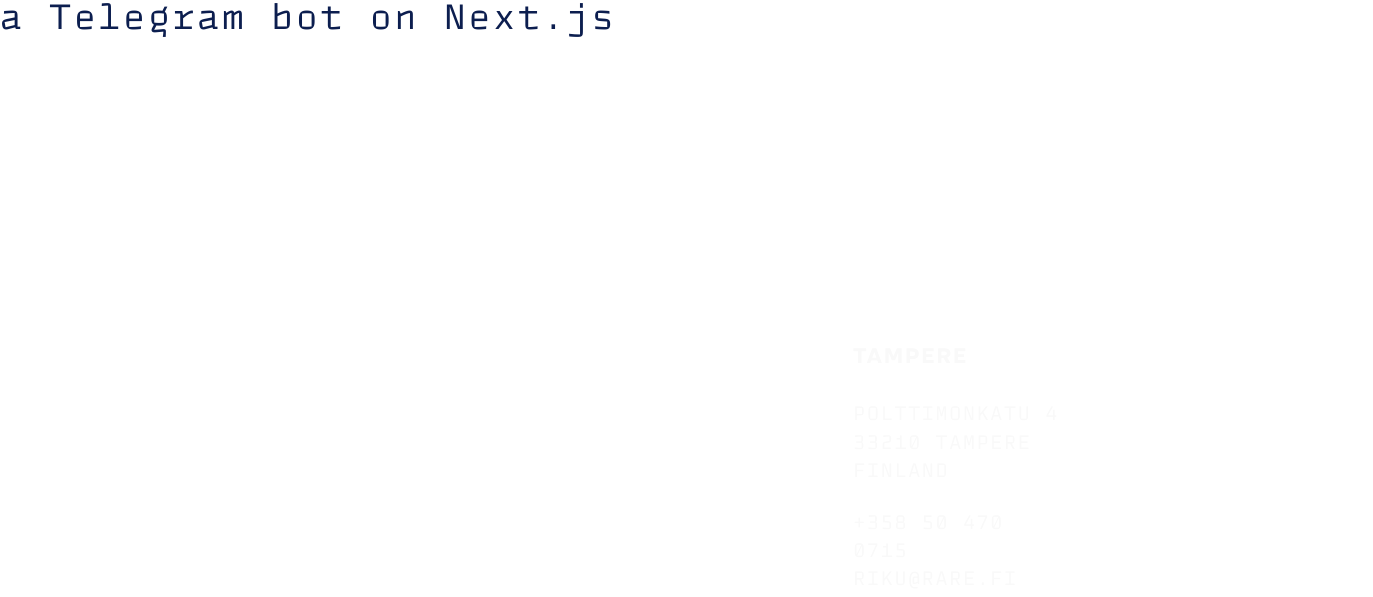
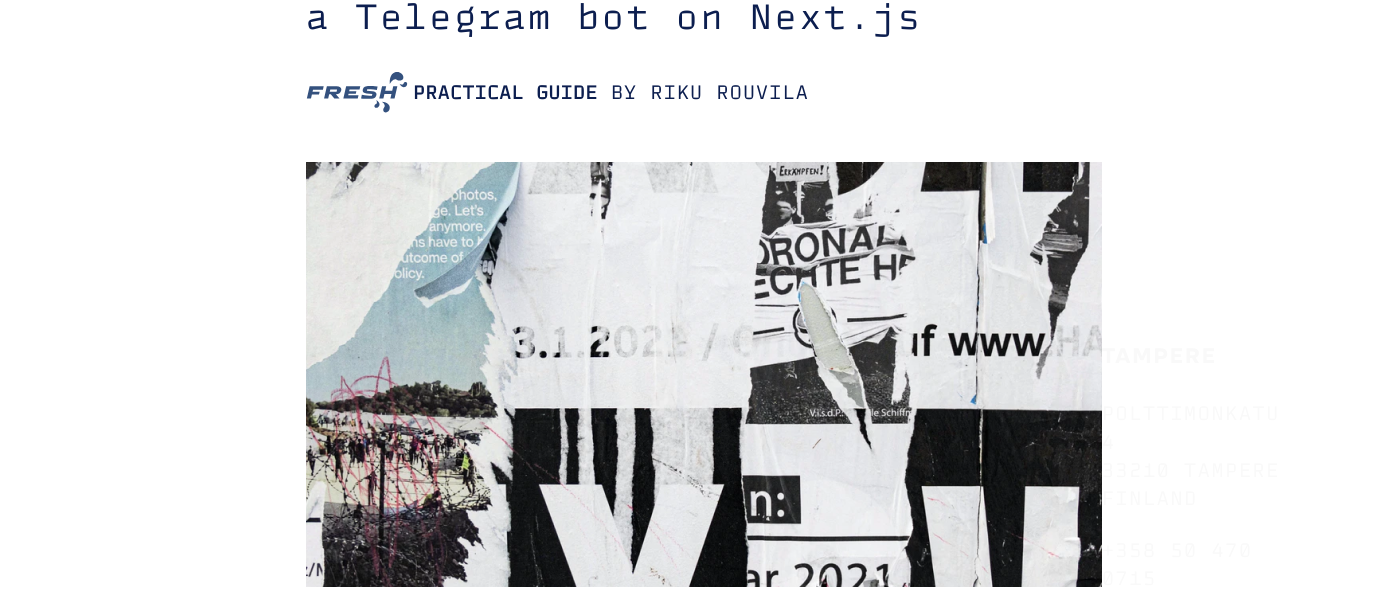
Before and after one commit to rareagency/rare.fi, a Next.js app: page /stories in a window 1280 px wide. Shown: the part 271-868 px from the top of the page, 1373 px wide, since content can reach past the window. Built offline with nearby package versions, Linux system fonts and the light colour scheme; a small style sheet from the web is missing; what cntl would draw is missing.

Commit message:
Featured story (#14)

```diff
--- a/components/Company/FeatureBox.tsx
+++ b/components/Company/FeatureBox.tsx
@@ -21,7 +21,7 @@ const FeatureBox = () => {
   return (
     <section className="layout-grid col-all pt-32">
       <h5 className="col-start-2 col-span-1">Exceptional tech side</h5>
-      <p className="col-start-4 col-span-4 md:col-start-2 md:row-start-2 md:col-span-2">
+      <p className="paragraph col-start-4 col-span-4 md:col-start-2 md:row-start-2 md:col-span-2">
         We fight mediocrity in development practices and insert ourselves to the
         product teams to tackle projects with confidence, together.
       </p>
--- a/components/Footer/BottomFooter.tsx
+++ b/components/Footer/BottomFooter.tsx
@@ -11,6 +11,7 @@ const container = cntl`
   pt-8
   pb-6
   md:pl-8
+  items-center
 `;
 
 const stories = cntl`
--- a/components/Stories/FeaturedStory.tsx
+++ b/components/Stories/FeaturedStory.tsx
@@ -1,12 +1,29 @@
 import React from "react";
+import Image from "next/image";
 
 const FeaturedStory = () => (
-  <section id="featured-story" className="col-start-2 col-span-4 mt-12">
+  <article id="featured-story" className="col-start-2 col-span-6 mt-12">
     <h2 className="text-4xl leading-relaxed text-dark-blue pt-6 pb-6">
       What I learned from building
       <br />a Telegram bot on Next.js
     </h2>
-  </section>
+
+    <p className="flex items-center">
+      <img src="/static/icons/fresh.svg" alt="Fresh" width="107" height="44" />
+      <span className="tag">
+        <b className="tag font-bold">Practical guide</b> by Riku Rouvila
+      </span>
+    </p>
+
+    <div className="relative md:h-[200px] lg:h-[350px] h-[425px] mt-12 mb-12">
+      <Image
+        src="/static/featured-article.png"
+        layout="fill"
+        objectFit="cover"
+        priority
+      />
+    </div>
+  </article>
 );
 
 export default FeaturedStory;
--- a/styles/globals.css
+++ b/styles/globals.css
@@ -86,7 +86,6 @@
     text-transform: uppercase;
   }
 
-  p,
   .paragraph {
     @apply font-default text-dark-blue;
     font-size: 24px;
```
Also changed, not shown: public/static/featured-article.png (added).
